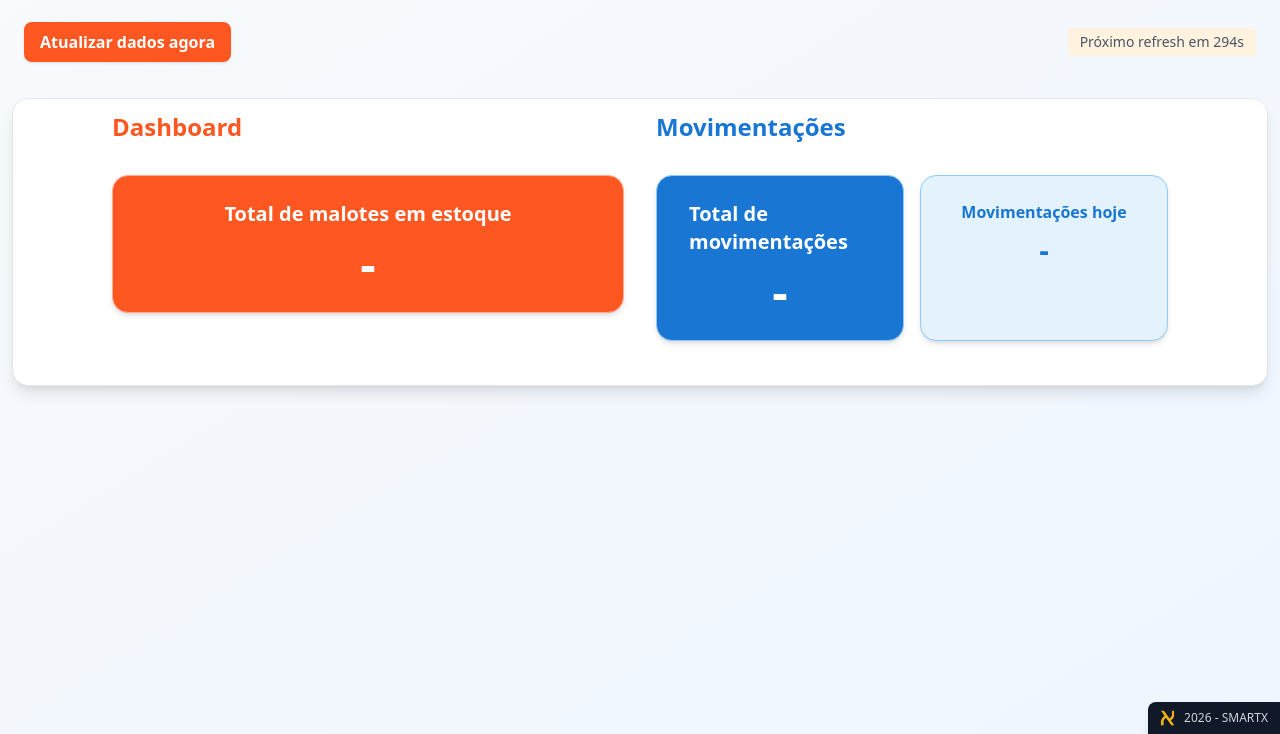
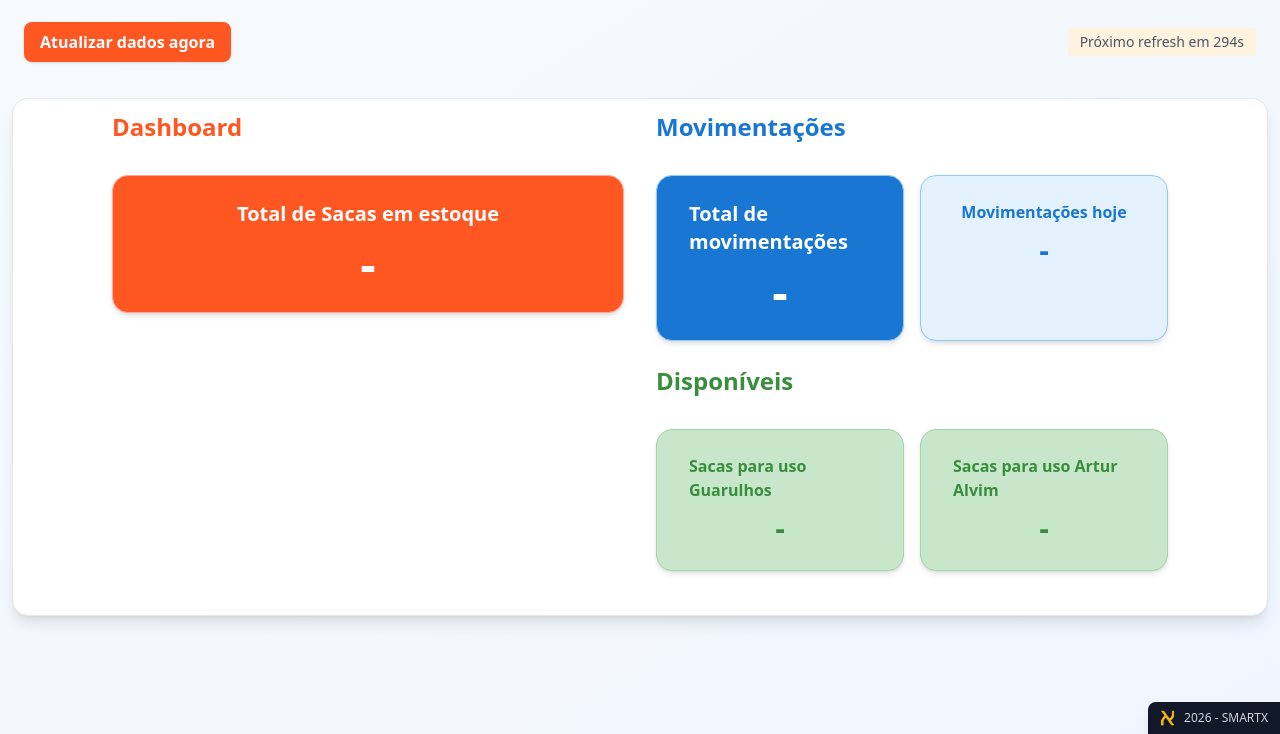
Before and after one commit to ghpascon/dashboard_xtrack, a Python web app: template app/templates/pages/index/main.html in a window 1280 px wide. Shown: the part 66-800 px from the top of the page. Run offline with Jinja, Linux system fonts and the light colour scheme; the template is opened without the code that fills it, so the values that code supplies are empty.

Commit message:
available per location

```diff
--- a/app/templates/includes/xtrack_info.html
+++ b/app/templates/includes/xtrack_info.html
@@ -35,7 +35,7 @@
         class="bg-[#FF5722] border border-[#FFAB91] text-white rounded-2xl px-8 py-6 flex flex-col items-center shadow-md mb-6"
       >
         <span class="font-semibold text-xl mb-2"
-          >Total de malotes em estoque</span
+          >Total de Sacas em estoque</span
         >
         <span id="objects-count" class="text-5xl font-bold mt-1">-</span>
       </div>
@@ -66,6 +66,30 @@
         >
           <span class="font-semibold text-base mb-1">Movimentações hoje</span>
           <span id="movements-today" class="text-3xl font-bold mt-1">-</span>
+        </div>
+      </div>
+      <!-- Disponíveis -->
+      <div class="w-full flex flex-row items-center justify-between mb-8">
+        <h2 class="text-2xl font-bold text-[#388E3C]">Disponíveis</h2>
+      </div>
+      <div class="flex flex-row gap-4 mt-4">
+        <div
+          class="flex-1 bg-[#C8E6C9] border border-[#A5D6A7] text-[#388E3C] rounded-2xl px-8 py-6 flex flex-col items-center shadow-md"
+        >
+          <span class="font-semibold text-base mb-1"
+            >Sacas para uso Guarulhos</span
+          >
+          <span id="available-in-almox" class="text-3xl font-bold mt-1">-</span>
+        </div>
+        <div
+          class="flex-1 bg-[#C8E6C9] border border-[#A5D6A7] text-[#388E3C] rounded-2xl px-8 py-6 flex flex-col items-center shadow-md"
+        >
+          <span class="font-semibold text-base mb-1"
+            >Sacas para uso Artur Alvim</span
+          >
+          <span id="available-in-artur-alvin" class="text-3xl font-bold mt-1"
+            >-</span
+          >
         </div>
       </div>
     </div>
@@ -131,6 +155,11 @@
         data.movements_count;
       document.getElementById("movements-today").textContent =
         data.movements_today;
+      // Disponíveis
+      document.getElementById("available-in-almox").textContent =
+        data.available_in_almox;
+      document.getElementById("available-in-artur-alvin").textContent =
+        data.available_in_artur_alvin;
     } catch (e) {
       document.getElementById("locations-count").textContent = "-";
       document.getElementById("objects-count").textContent = "-";
--- a/docs/version.txt
+++ b/docs/version.txt
@@ -1 +1 @@
-5.2.1
+5.3.0
--- a/pyproject.toml
+++ b/pyproject.toml
@@ -1,6 +1,6 @@
 [project]
 name = "x-bridge"
-version = "5.2.1"
+version = "5.3.0"
 description = "Conector RFID SMARTX"
 authors = [
     {name = "Gabriel Henrique Pascon",email = "gh.pascon@gmail.com"}
```
Also changed, not shown: app/services/xtrack/_main.py (+17 -5 lines).
